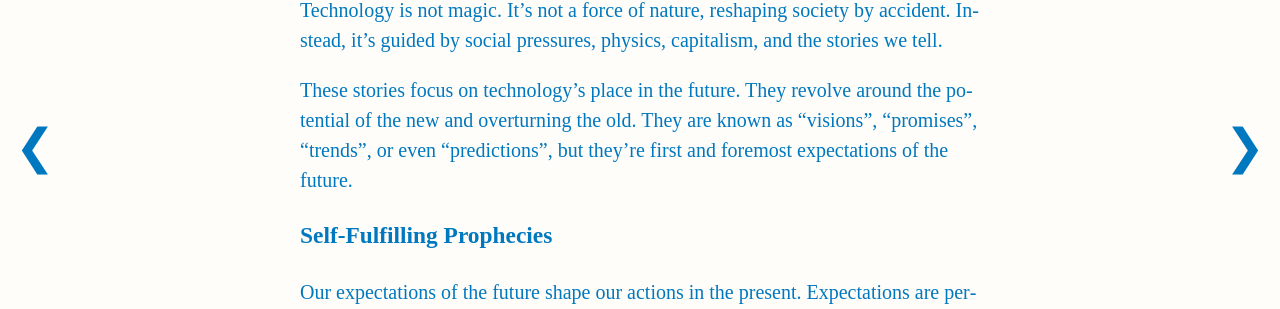
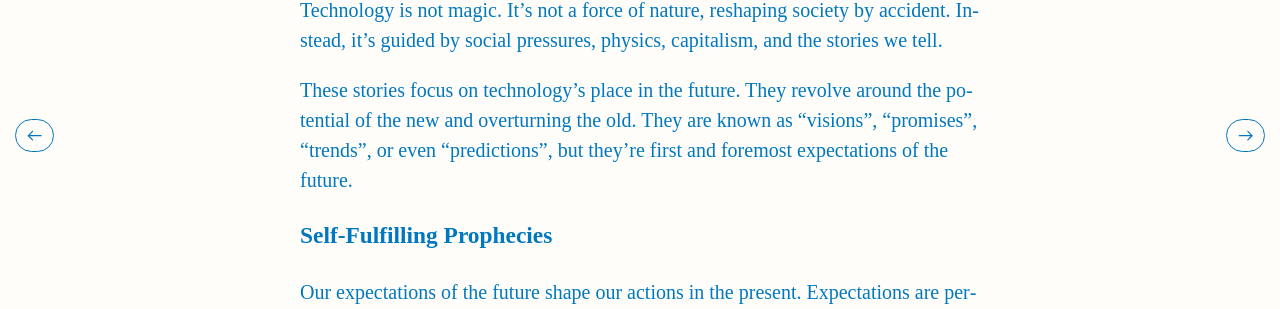
Before and after one commit to Klingebeil/a-fieldguide-to-hype, a Jekyll site: the page built from _content/01-00-what-drives-technology.md, in a window 1280 px wide. Shown: the part 543-852 px from the top of the page. Built offline with Jekyll 4.4.1, drawn with Linux system fonts in a browser that asks for light colours.

Commit message:
new navigation

```diff
--- a/_includes/contents.html
+++ b/_includes/contents.html
@@ -12,8 +12,9 @@
             contents
         </h2>
         <ol>
+            <li class="mb3 mono f6"><a href="{{site.url}}/" class="txt-color link">Cover</a></li>
             {% for article in site.content %}
-                <li class="mb3 mono f6"><a href="{{site.url}}/{{article.url}}" class="txt-color link">{{ article.title }}</a></li>
+            <li class="mb3 mono f6"><a href="{{site.url}}/{{article.url}}" class="txt-color link">{{ article.title }}</a></li>
             {% endfor %}
         </ol>
         <!--<button class="mt3 mono f6 br-pill bg-main contrast-color ba pa2 flex pointer" onclick="window.location.href = 'https://sz-innovation.github.io/entwicklungsreport-2021/Entwicklungsreport-2021-2022.pdf';">
--- a/_includes/next-previous-article.html
+++ b/_includes/next-previous-article.html
@@ -1,8 +1,28 @@
 <div class="arrow-nav">
     {% if page.previous.url %}
-        <a class="arrow-left link contrast-color" href="{{site.url}}/{{page.previous.url}}">&#10094;</a>
+        <button class="arrow-left ba f6 br-pill dib pa2">
+            <a class="link contrast-color" href="{{site.url}}/{{page.previous.url}}">
+                <svg class="svg-icon" viewBox="0 0 20 20">
+                    <path fill="none" d="M18.271,9.212H3.615l4.184-4.184c0.306-0.306,0.306-0.801,0-1.107c-0.306-0.306-0.801-0.306-1.107,0
+                    L1.21,9.403C1.194,9.417,1.174,9.421,1.158,9.437c-0.181,0.181-0.242,0.425-0.209,0.66c0.005,0.038,0.012,0.071,0.022,0.109
+                    c0.028,0.098,0.075,0.188,0.142,0.271c0.021,0.026,0.021,0.061,0.045,0.085c0.015,0.016,0.034,0.02,0.05,0.033l5.484,5.483
+                    c0.306,0.307,0.801,0.307,1.107,0c0.306-0.305,0.306-0.801,0-1.105l-4.184-4.185h14.656c0.436,0,0.788-0.353,0.788-0.788
+                    S18.707,9.212,18.271,9.212z"></path>
+                </svg>
+            </a>
+        </button>
     {% endif %}
     {% if page.next.url %}
-        <a class="arrow-right link contrast-color" href="{{site.url}}/{{page.next.url}}">&#10095;</a>
+        <button class="arrow-right ba f6 br-pill dib pa2">
+            <a class="link contrast-color" href="{{site.url}}/{{page.next.url}}">
+                <svg class="svg-icon" viewBox="0 0 20 20">
+                    <path fill="inherit" d="M1.729,9.212h14.656l-4.184-4.184c-0.307-0.306-0.307-0.801,0-1.107c0.305-0.306,0.801-0.306,1.106,0
+                    l5.481,5.482c0.018,0.014,0.037,0.019,0.053,0.034c0.181,0.181,0.242,0.425,0.209,0.66c-0.004,0.038-0.012,0.071-0.021,0.109
+                    c-0.028,0.098-0.075,0.188-0.143,0.271c-0.021,0.026-0.021,0.061-0.045,0.085c-0.015,0.016-0.034,0.02-0.051,0.033l-5.483,5.483
+                    c-0.306,0.307-0.802,0.307-1.106,0c-0.307-0.305-0.307-0.801,0-1.105l4.184-4.185H1.729c-0.436,0-0.788-0.353-0.788-0.788
+                    S1.293,9.212,1.729,9.212z"></path>
+                </svg>
+            </a>
+        </button>
     {% endif %}
 </div>
--- a/_sass/_layout.scss
+++ b/_sass/_layout.scss
@@ -85,11 +85,21 @@ nav ul {
         margin: 70vh 0 0 0;
         z-index: 100;
         right: 15;
+        color: var(--main-contrast);
+        border: 1px solid var(--main-contrast);
+        background: none;
+        -webkit-backdrop-filter: blur(8px);
+        backdrop-filter: blur(8px);
     }
     .arrow-left {
         position: fixed;
         margin: 70vh 0 0 0;
         z-index: 100;
         left:15;
+        color: var(--main-contrast);
+        border: 1px solid var(--main-contrast);
+        background: none;
+        -webkit-backdrop-filter: blur(8px);
+        backdrop-filter: blur(8px);
 }
 }
```
Also changed, not shown: 6 other files.
